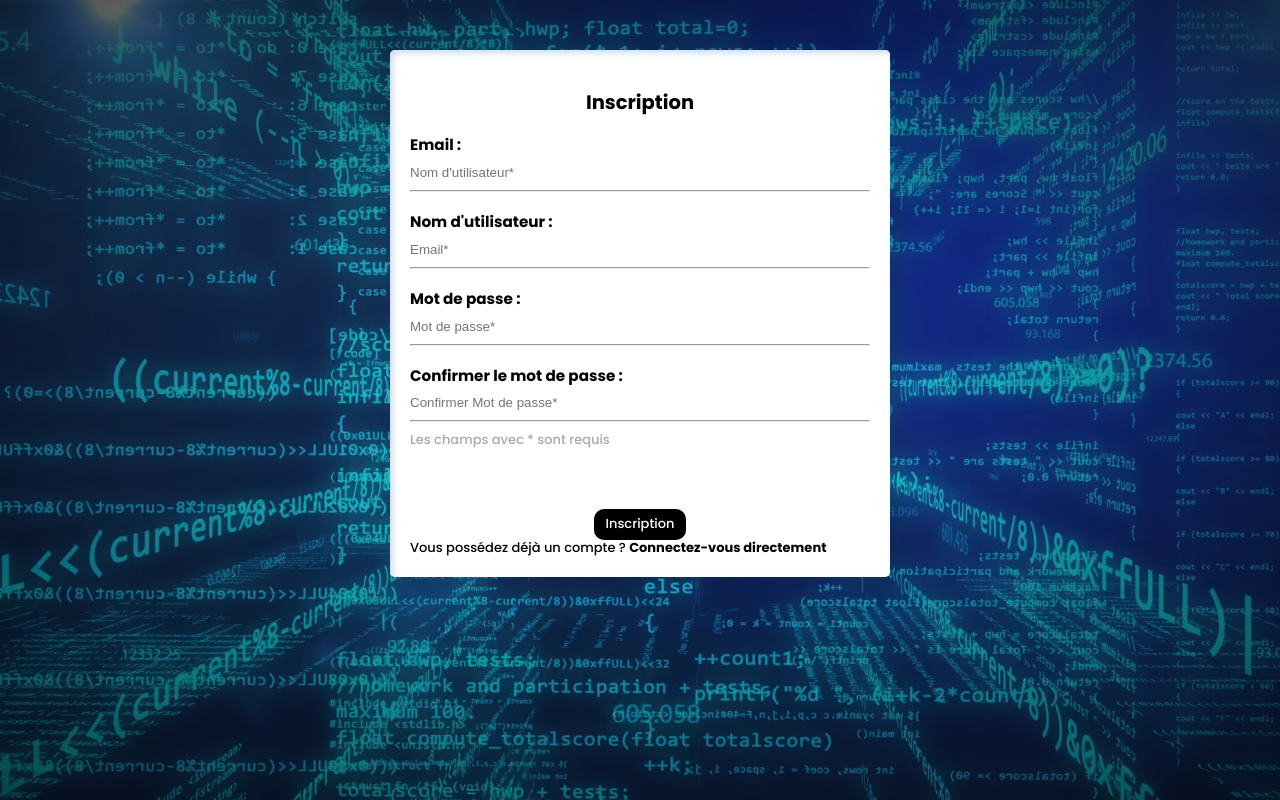
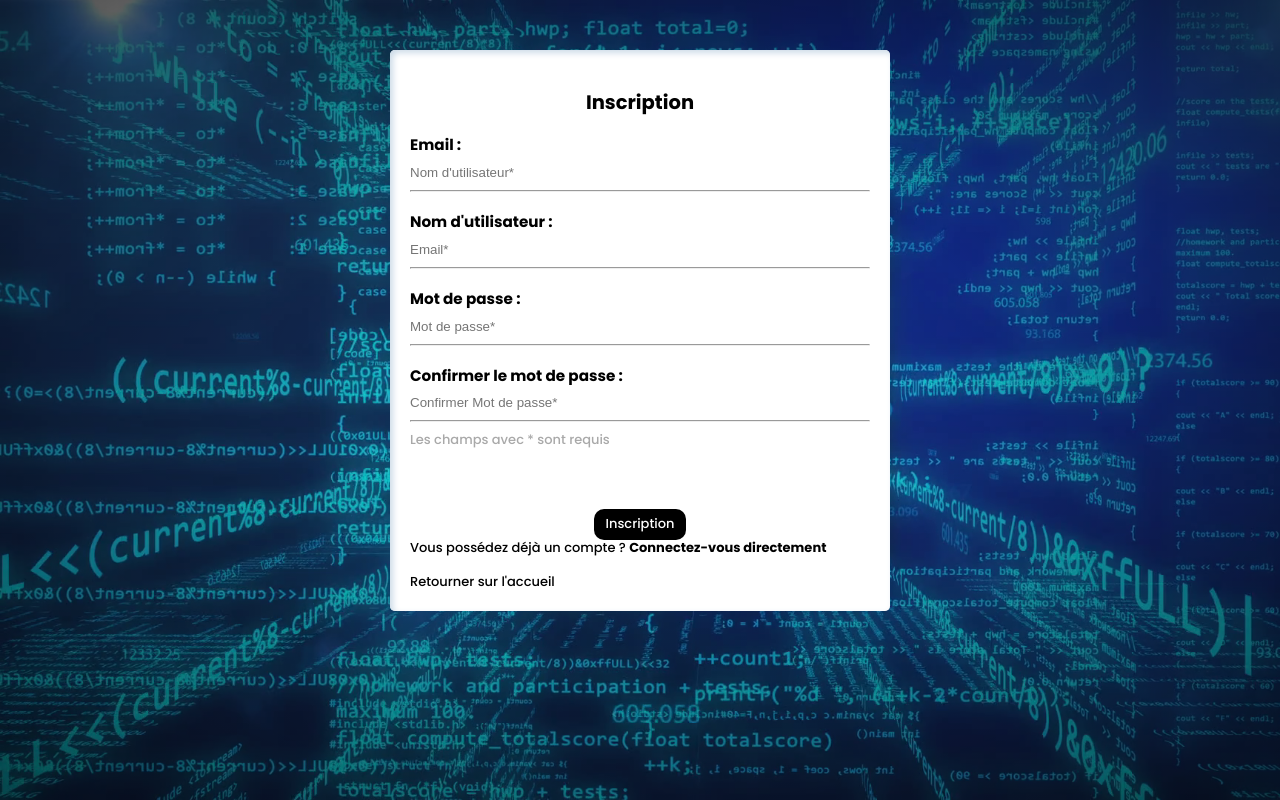
Before and after one commit to lucdormand/ALTL-NETWORK, a PHP site: page /register.php in a window 1280 px wide. Run offline with PHP 8.4, Linux system fonts and the light colour scheme; data that the repository does not hold is empty; some libraries are stand-ins or nearby versions.

Commit message:
:ambulance: fix form & headers

```diff
--- a/login.php
+++ b/login.php
@@ -62,7 +62,8 @@ if(!empty($_POST['submitted'])) {
             </div>
             <div>
                 <?php  echo'<a class="miss" href="mailmissingpassword.php">Mot de passe oublié ?</a><br>'?>
-                <?php  echo'<a class="miss" href="register.php">Vous n\'avez pas de compte ? <strong>Inscrivez-vous gratuitement</strong></a>'?>
+                <?php  echo'<a class="miss" href="register.php">Vous n\'avez pas de compte ? <strong>Inscrivez-vous gratuitement</strong></a><br><br>'?>
+                <?php  echo'<a class="miss" href="index.php">Retourner sur l\'accueil</a>'?>
             </div>
 
         </form>
--- a/mailmissingpassword.php
+++ b/mailmissingpassword.php
@@ -59,7 +59,8 @@ if (!empty($_POST['submitted'])) {
             </div>
             <div>
                 <?php  echo'<a class="miss" href="login.php">Vous possédez déjà un compte ? <strong>Connectez-vous directement</strong></a><br>'?>
-                <?php  echo'<a class="miss" href="register.php">Vous n\'avez pas de compte ? <strong>Inscrivez-vous gratuitement</strong></a>'?>
+                <?php  echo'<a class="miss" href="register.php">Vous n\'avez pas de compte ? <strong>Inscrivez-vous gratuitement</strong></a><br><br>'?>
+                <?php  echo'<a class="miss" href="index.php">Retourner sur l\'accueil</a>'?>
             </div>
 
         </form>
--- a/register.php
+++ b/register.php
@@ -125,7 +125,8 @@ if(!empty($_POST['submitted'])) {
                 <input type="submit" name="submitted" value="Inscription">
             </div>
             <div>
-                <?php  echo'<a class="miss" href="login.php">Vous possédez déjà un compte ? <strong>Connectez-vous directement</strong></a>'?>
+                <?php  echo'<a class="miss" href="login.php">Vous possédez déjà un compte ? <strong>Connectez-vous directement</strong></a><br><br>'?>
+                <?php  echo'<a class="miss" href="index.php">Retourner sur l\'accueil</a>'?>
             </div>
 
         </form>
```
